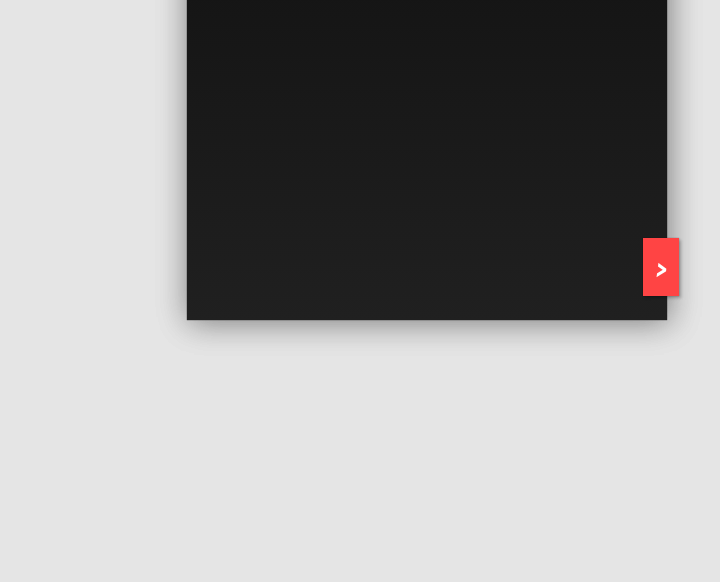
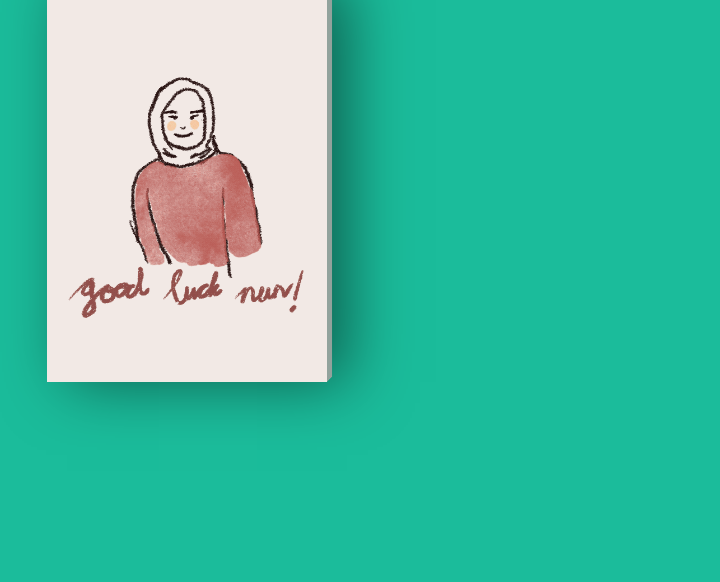
Before and after one commit to mkf450/FarewellAi, a plain HTML site: page index.html in a window 1280 px wide. Shown: the part 218-800 px from the top of the page, without its empty margins (453-1173 px from the left). Drawn offline with Linux system fonts and the light colour scheme.

Commit message:
Updated Image Cover Animation

```diff
--- a/assets/css/style.css
+++ b/assets/css/style.css
@@ -1,206 +1,126 @@
 /* Add styles here */
-@import url(https://fonts.googleapis.com/css?family=Nobile:400italic,700italic);
-@import url(https://fonts.googleapis.com/css?family=Dancing+Script);
-* {
-  box-sizing: border-box;
-  -moz-box-sizing: border-box;
-  -webkit-box-sizing: border-box;
-}
+@import url('https://fonts.googleapis.com/css?family=Indie+Flower');
+@import url('https://fonts.googleapis.com/css?family=Amatic+SC');
+
 body {
-  background: #E5E5E5;
-  background-image: url("/gray-floral.png");
-  padding: 50px;
+	font-family: 'Indie Flower', cursive !important;
+	/* background: #FDE3A7;	  */
+	background: #1BBC9B;
+	margin: 0px;
+	padding: 0px;
 }
 
-@media only screen and (max-width: 500px) {
-  body {
-    padding: 15px 15px 0 15px;
-  }
+::selection {
+	background: transparent;
 }
 
-
-#card-front {
-  color: #FFDFDF;
+h4 {
+	font-size: 26px;
+	line-height: 1px;
+	font-family: 'Amatic SC', cursive !important;
 }
 
-#card, #card-front, #card-inside {
-  height: 480px;
+.card {
+	color: #013243;
+	position: absolute;
+	top: 50%;
+	left: 50%;
+	width: 280px;
+	height: 400px;
+	background: #e0e1dc;
+	transform-style: preserve-3d;
+	transform: translate(-50%,-50%) perspective(2000px);
+	box-shadow: inset 300px 0 50px rgba(0,0,0,.5), 20px 0 60px rgba(0,0,0,.5);
+	transition: 1s;
 }
 
-@media only screen and (max-width: 500px) {
-  #card, #card-front, #card-inside {
-    height: 280px;
-  }
+.card:hover {
+	transform: translate(-50%,-50%) perspective(2000px) rotate(15deg) scale(1.2);
+	box-shadow: inset 20px 0 50px rgba(0,0,0,.5), 0 10px 100px rgba(0,0,0,.5);
 }
 
-.wrap {
-    padding: 1.5em 2.5em;
-    height: 100%;
+.card:before {
+	content:'';
+	position: absolute;
+	top: -5px;
+	left: 0;
+	width: 100%;
+	height: 5px;
+	background: #BAC1BA;
+	transform-origin: bottom;
+	transform: skewX(-45deg);
 }
 
-#card-front, #card-inside {
-  width: 50%;
-  -webkit-box-shadow: 2px 2px 30px rgba(0, 0, 0, .25), 0 0 1px rgba(0, 0, 0, .5);
-  -moz-box-shadow: 2px 2px 30px rgba(0, 0, 0, .25), 0 0 1px rgba(0, 0, 0, .5);
-  box-shadow: 2px 2px 30px rgba(0, 0, 0, .25), 0 0 1px rgba(0, 0, 0, .5);
-  position: absolute;
-  left: 50%;
+.card:after {
+	content: '';
+	position: absolute;
+	top: 0;
+	right: -5px;
+	width: 5px;
+	height: 100%;
+	background: #92A29C;
+	transform-origin: left;
+	transform: skewY(-45deg);
 }
 
-
-#card-inside .wrap {
-    background: #FFEFEF;
-    -webkit-box-shadow: inset 2px 0 1px rgba(0, 0, 0, .05);
-    -moz-box-shadow: inset 2px 0 1px rgba(0, 0, 0, .05);
-    box-shadow: inset 2px 0 1px rgba(0, 0, 0, .05);
+.card .imgBox {
+	width: 100%;
+	height: 100%;
+	position: relative;
+	transform-origin: left;
+	transition: .7s;
 }
 
-#card {
-    max-width: 960px;
-    margin: 0 auto;
-    transform-style: preserve-3d;
-    -moz-transform-style: preserve-3d;
-    -webkit-transform-style: preserve-3d;
-    perspective: 5000px;
-    -moz-perspective: 5000px;
-    -webkit-perspective: 5000px;
-    position: relative;
+.card .bark {
+	position: absolute;
+	background: #e0e1dc;
+	width: 100%;
+	height: 100%;
+	opacity: 0;
+	transition: .7s;
 }
 
-#card h1 {
-    text-align: center;
-    font-family: 'Nobile', sans-serif;
-    font-style: italic;
-    font-size: 35px;
-    text-shadow:
-        4px 4px 0px rgba(0, 0, 0, .15),
-        1px 1px 0 rgba(255, 200, 200, 255),
-        2px 2px 0 rgba(255, 150, 150, 255),
-        3px 3px 0 rgba(255, 125, 125, 255);
-    color: #FFF;
+.card .imgBox img {
+	min-width: 250px;
+	max-height: 400px;
 }
 
-@media only screen and (max-width: 500px) {
-  #card h1 {
-    font-size: 15px;
-  }
+.card:hover .imgBox {
+	transform: rotateY(-135deg);
 }
 
-
-#card-inside {
-    font-size: 1.1em;
-    line-height: 1.4;
-    font-family: 'Nobile';
-    color: #331717;
-    font-style: italic;
+.card:hover .bark {
+	opacity: 1;
+	transition: .6s;
+  	box-shadow: 300px 200px 100px rgba(0, 0, 0, .4) inset;
 }
 
-@media only screen and (max-width: 500px) {
-  #card-inside {
-    font-size: 0.575em;
-    line-height: 1.4;
-  }
+.card .details {
+	position: absolute;
+	top: 0;
+	left: 0;
+	box-sizing: border-box;
+	padding: 0 0 0 10px;
+	z-index: -1;
+	/* margin-top: 70px; */
+  	margin-top: 35px;
 }
 
-p {
-    margin-top: 1em;
+.card .details p {
+	font-size: 12px;
+	/* column-width: calc(30em * 0.5); */
+	/* line-height: 5px; */
+	line-height: 1.4;
+	transform: rotate(-10deg);
+	padding: 0 0 0 20px;
 }
 
-p:first-child {
-    margin-top: 0;
+.card .details h4 {
+	text-align: left;
+	color:#1BBC9B;
+	padding: 0 0 0 20px;
 }
 
-p.signed {
-    margin-top: 1.5em;
-    text-align: center;
-    font-family: 'Dancing Script', sans-serif;
-    font-size: 1.5em;
+.text-right {
+	text-align: right;
 }
-
-#card-front {
-    /* background-color: #FF5555; */
-    background-color: #202020;
-    background-image: linear-gradient(top, #101010 0%, #202020 100%);
-    background-image: -moz-linear-gradient(top,#101010 0%, #202020 100%);
-    background-image: -webkit-linear-gradient(top, #101010 0%, #202020 100%);
-            transform-origin: left;
-       -moz-transform-origin: left;
-    -webkit-transform-origin: left;
-            transition:         transform 1s linear;
-       -moz-transition:    -moz-transform 1s linear;
-    -webkit-transition: -webkit-transform 1s linear;
-    position: relative;
-}
-
-#card-front .wrap {
-            transition: background 1s linear;
-       -moz-transition: background 1s linear;
-    -webkit-transition: background 1s linear;
-}
-
-#card-front button {
-  position: absolute;
-  bottom: 1em;
-  right: -12px;
-  background: #F44;
-  color: #FFF;
-  font-family: 'Nobile', sans-serif;
-  font-style: italic;
-  font-weight: bold;
-  font-size: 1.5em;
-  padding: .5em;
-  border: none;
-  cursor: pointer;
-          box-shadow: 2px 2px 3px rgba(0, 0, 0, .25), 0 0 1px rgba(0, 0, 0, .4);
-     -moz-box-shadow: 2px 2px 3px rgba(0, 0, 0, .25), 0 0 1px rgba(0, 0, 0, .4);
-  -webkit-box-shadow: 2px 2px 3px rgba(0, 0, 0, .25), 0 0 1px rgba(0, 0, 0, .4);
-}
-
-#card-front button:hover,
-#card-front button:focus {
-  background: #F22;
-}
-
-#close {
-  display: none;
-}
-
-#card.open-fully #close,
-#card-open-half #close {
-  display: inline;
-}
-
-#card.open-fully #open {
-  display: none;
-}
-
-
-#card.open-half #card-front,
-#card.close-half #card-front {
-            transform: rotateY(-90deg);
-       -moz-transform: rotateY(-90deg);
-    -webkit-transform: rotateY(-90deg);
-}
-#card.open-half #card-front .wrap {
-    background-color: rgba(0, 0, 0, .5);
-}
-
-#card.open-fully #card-front,
-#card.close-half #card-front {
-  background: #FFEFEF;
-}
-
-#card.open-fully #card-front {
-    transform: rotateY(-180deg);
-    -moz-transform: rotateY(-180deg);
-    -webkit-transform: rotateY(-180deg);
-}
-
-#card.open-fully #card-front .wrap {
-    background-color: rgba(0, 0, 0, 0);
-}
-
-#card.open-fully #card-front .wrap *,
-#card.close-half #card-front .wrap * {
-   display: none;
-}
--- a/index.html
+++ b/index.html
@@ -9,31 +9,37 @@
   <link href='assets/css/style.css' rel='stylesheet'>
 </head>
 <body>
-  <!-- Card -->
-  <div id="card">
-    <div id="card-inside">
-      <div class="wrap">
-        <p>It's been a enjoyable experience since i came here.
-           We've been through a lot of ups and downs,
-           survived from unforseen events to reach what we are right now.
-        </p>
-        <p>Thank you so much for all the invaluable supports and advices that u gave me.
-           It means so much for me. May the god bless you with wonderful journeys to come.
-           Till we meet again, partner.
-        </p>
-        <p>Respectfully, <br>Keenan </p>
-      </div>
-    </div>
-
-    <div id="card-front">
-      <div class="wrap">
-        <h1>Till Our Paths <br> Cross Again</h1>
-      </div>
-      <button id="open">&gt;</button>
-      <button id="close">&lt;</button>
-    </div>
-  </div>
-  <!-- External links -->
+  <!-- Card Begins -->
+  <div class="card">
+		<div class="imgBox">
+			<div class="bark"></div>
+			<img id="animate" style="width: 100%;" src="assets/img/GoodLuckNun.gif"/>
+		</div>
+		<div class="details">
+			<h4 class="color1" style="transform: rotate(-10deg);">Dear Mba Ainun,</h4>
+			<p>
+        It's been lovely days since i came here. <br>
+        We've been through a lot of ups and downs, <br>
+        survived from unforseen events to reach <br>
+        where we are right now.
+     </p>
+     <p>
+        Thank you for all the invaluable supports <br>
+        and advices. It means so much for me. <br>
+        May the god bless you with wonderful <br>
+        journeys to come.
+     </p>
+     <p>Respectfully, <br>Keenan </p>
+		</div>
+	</div>
+  <!-- Card Ends -->
+  <!-- Interal links -->
+  <script type="text/javascript">
+    var image = new Image();
+    image.src = "assets/img/GoodLuckNun.gif";
+    var imgElement = document.getElementById("animate");
+    imgElement.src = image.src;
+  </script>
   <script defer type="text/javascript" src="assets/js/main.js"></script>
 </body>
 </html>
```
Also changed, not shown: assets/img/GoodLuckNun.gif (added), 1 other file.
